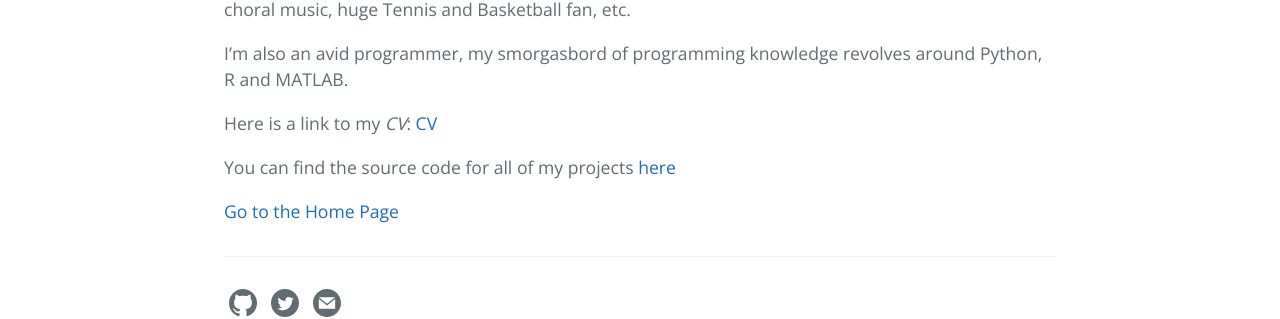
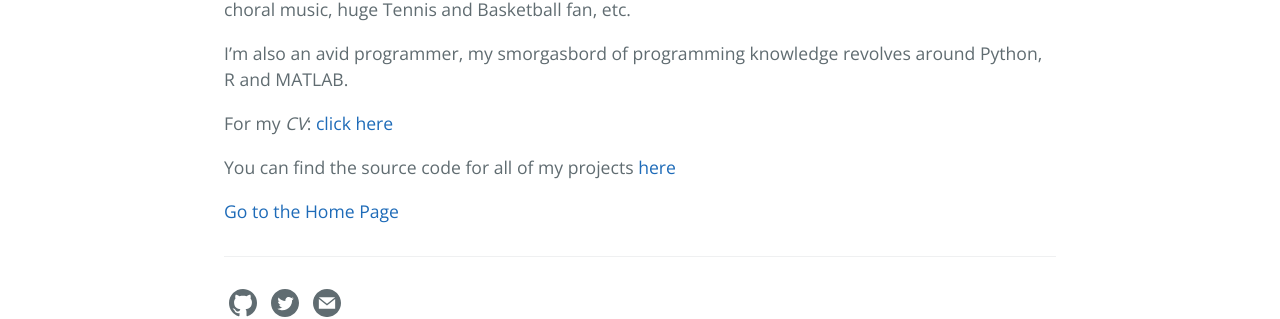
Before and after one commit to lj-valencia/cayman-blog-old-site, a Jekyll site: the page built from about.md, in a window 1280 px wide. Shown: the part 504-823 px from the top of the page. Built offline with Jekyll 4.4.1, drawn with Linux system fonts in a browser that asks for light colours.

Commit message:
Update about.md

```diff
--- a/about.md
+++ b/about.md
@@ -11,7 +11,7 @@ I'm an Economist currently working for the Government of Canada. I graduated wit
 
 I'm also an avid programmer, my smorgasbord of programming knowledge revolves around Python, R and MATLAB.
 
-Here is a link to my _CV_: [CV](https://github.com/lorepirri/cayman-blog)
+For my _CV_: [click here](https://github.com/lorepirri/cayman-blog)
 
 You can find the source code for all of my projects [here](https://github.com/soy-leroy)
 
```
